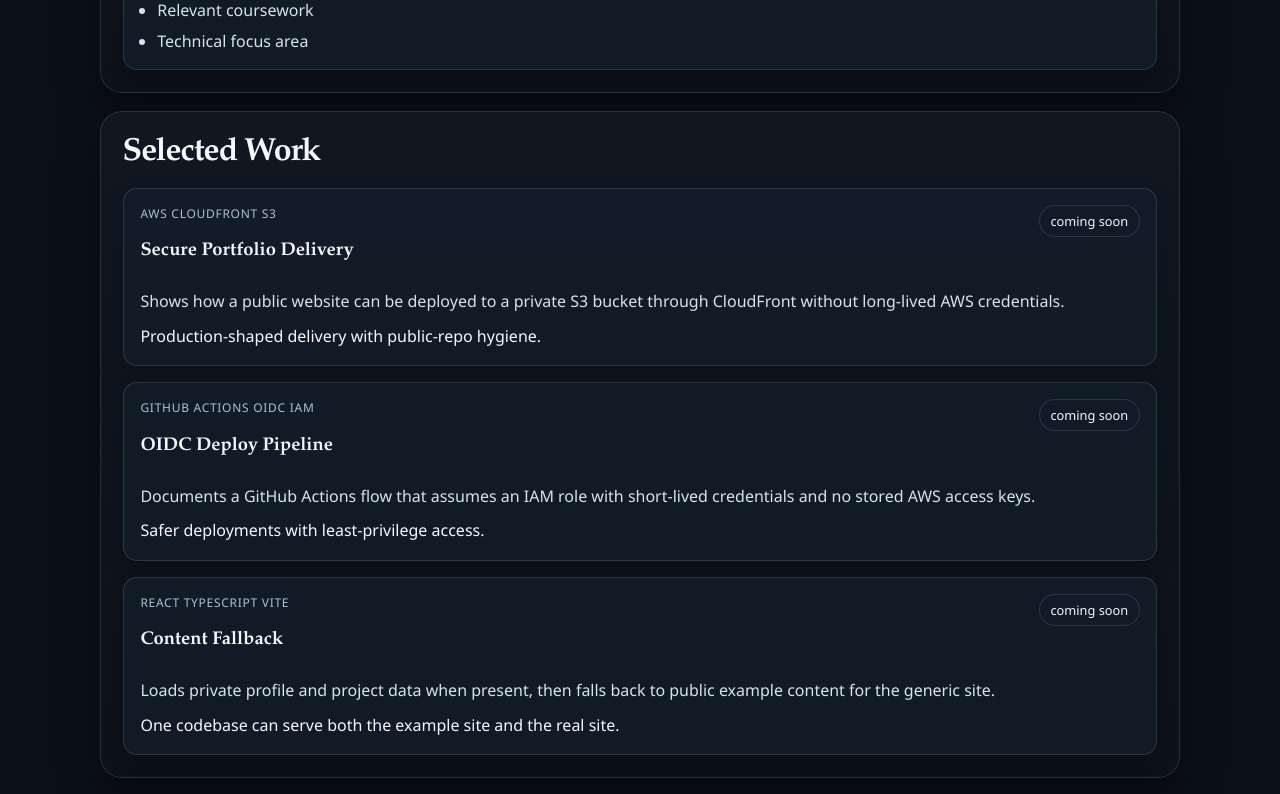
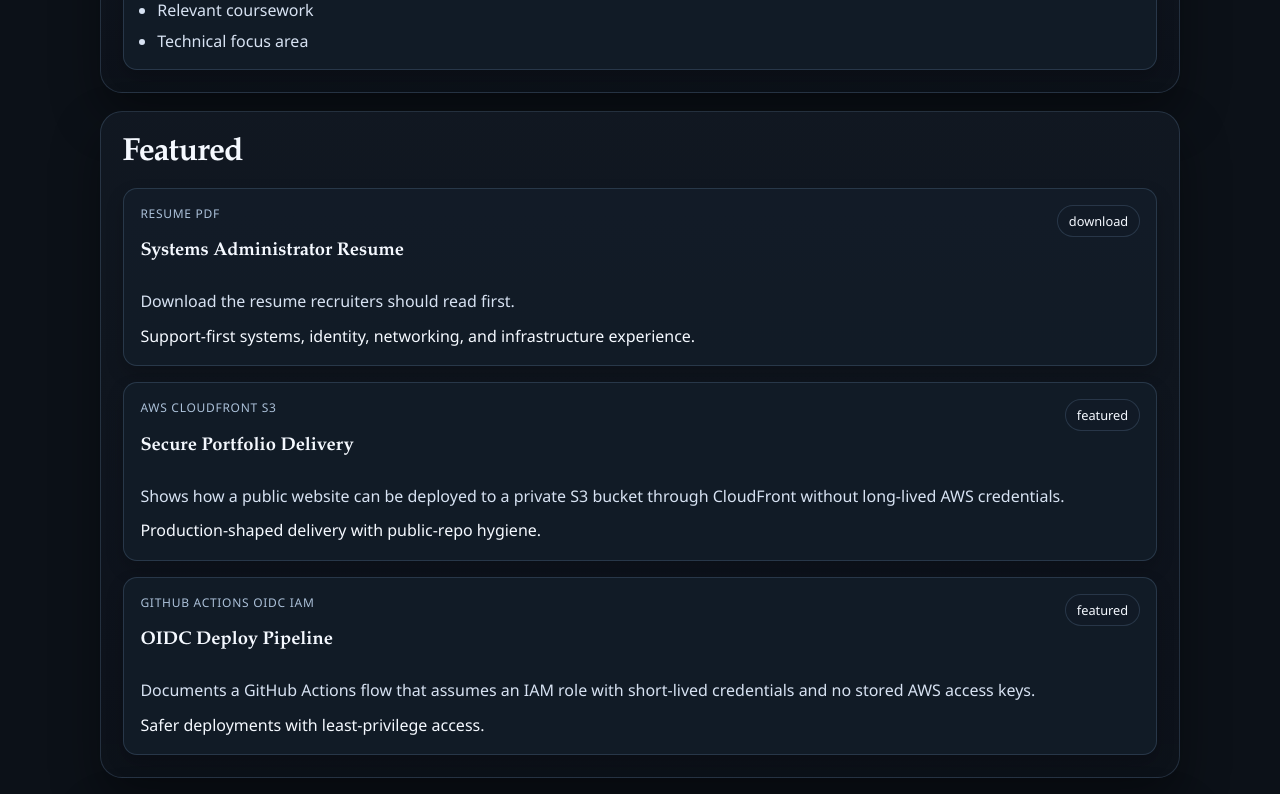
Before and after one commit to mariachiloko/portfolio-website, a React (Vite) app in the folder website/: page / in a window 1280 px wide. Shown: the part 1600-2394 px from the top of the page. Built offline with nearby package versions, Linux system fonts and the light colour scheme.

Commit message:
Refine featured section for systems-first positioning

```diff
--- a/website/src/App.tsx
+++ b/website/src/App.tsx
@@ -210,17 +210,29 @@ function HomePage() {
       </section>
 
       <section className="section-card" id="projects">
-        <h2>Selected Work</h2>
+        <h2>Featured</h2>
 
         <div className="project-list">
-          {projects.map((project, index) => (
+          <a className="project-row" href={profile.resume ?? '/resume/miguel-cervantes-resume.pdf'}>
+            <div className="project-row-head">
+              <div>
+                <div className="project-meta">Resume PDF</div>
+                <h3>Systems Administrator Resume</h3>
+              </div>
+              <span className="coming-soon">download</span>
+            </div>
+            <p>Download the resume recruiters should read first.</p>
+            <p className="project-outcome">Support-first systems, identity, networking, and infrastructure experience.</p>
+          </a>
+
+          {projects.slice(0, 2).map((project) => (
             <article className="project-row" key={project.title}>
               <div className="project-row-head">
                 <div>
                   <div className="project-meta">{project.stack.slice(0, 4).join('  ')}</div>
                   <h3>{project.title}</h3>
                 </div>
-                {index < 3 ? <span className="coming-soon">coming soon</span> : null}
+                <span className="coming-soon">featured</span>
               </div>
               <p>{project.summary}</p>
               <p className="project-outcome">{project.outcome}</p>
@@ -291,7 +303,7 @@ function HomePage() {
 }
 
 function AboutPage() {
-  const resumeLink = profile.resume ?? '/resume/miguel-cervantes-resume.html';
+  const resumeLink = profile.resume ?? '/resume/miguel-cervantes-resume.pdf';
   const storyParagraphs = [
     'I grew up in a family of mariachi musicians, so music has always been part of my life. That background first led me into music education, but while helping grow our family business I became interested in how marketing, audio production, and websites could help us reach more people. As I worked on those projects, I found that I enjoyed the technical side just as much as the creative side.',
     'I started learning how to build and troubleshoot websites, audio setups, and everyday devices, and I naturally became the person people came to when something was not working. In school, that often meant helping teachers with their computers. Over time, that interest turned into a real career direction.',
```
